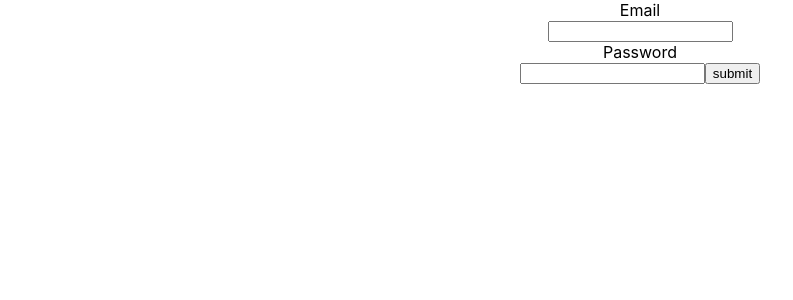
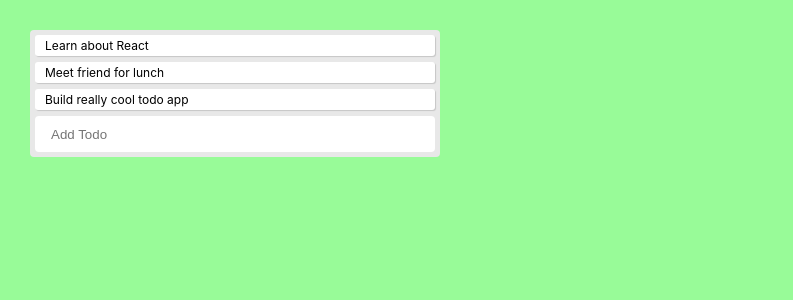
Before and after one commit to Martinsngene/learning-react-jsx, a React (Create React App) app: page / in a window 1280 px wide. Shown: the top 300 px of the page, without its empty margins (0-793 px from the left). Built offline with nearby package versions, Linux system fonts and the light colour scheme.

Commit message:
[learnt some lessons on useState]

```diff
--- a/src/App.css
+++ b/src/App.css
@@ -1,38 +1,34 @@
-.App {
-  text-align: center;
+.app {
+  background: palegreen;
+  padding: 30px;
+  height: 100vh;
 }
 
-.App-logo {
-  height: 40vmin;
-  pointer-events: none;
+.todoList {
+  background: #e8e8e8;
+  border-radius: 4px;
+  padding: 5px;
+  max-width: 400px;
 }
 
-@media (prefers-reduced-motion: no-preference) {
-  .App-logo {
-    animation: App-logo-spin infinite 20s linear;
-  }
+.todo {
+  background: #fff;
+  box-shadow: 1px 1px 1px rgba(0, 0, 0, 0.15);
+  padding: 3px 10px;
+  font-size: 12px;
+  margin-bottom: 6px;
+  border-radius: 3px;
+  display: flex;
+  align-items: center;
+  justify-content: space-between;
 }
 
-.App-header {
-  background-color: #282c34;
-  min-height: 100vh;
-  display: flex;
-  flex-direction: column;
-  align-items: center;
-  justify-content: center;
-  font-size: calc(10px + 2vmin);
-  color: white;
+.input {
+  width: 100%;
+  box-sizing: border-box;
+  border: none;
+  border-radius: 4px;
+  box-shadow: none;
+  padding: 1rem;
+  height: 2.25rem;
 }
-
-.App-link {
-  color: #61dafb;
-}
-
-@keyframes App-logo-spin {
-  from {
-    transform: rotate(0deg);
-  }
-  to {
-    transform: rotate(360deg);
-  }
-}
--- a/src/App.js
+++ b/src/App.js
@@ -1,10 +1,91 @@
+import React, { useState } from "react";
 import "./App.css";
-import CustomInput from "./components/CustomInput";
+
+const Todo = ({ todo, index, completeTodo, removeTodo }) => {
+  return (
+    <div
+      style={{ textDecoration: todo.isCompleted ? "line-through" : "" }}
+      className="todo"
+    >
+      {todo.text}
+      {/* <div>
+        <button onClick={completeTodo(index)}>Complete</button>
+        <button onClick={removeTodo(index)}>X</button>
+      </div> */}
+    </div>
+  );
+};
+
+const TodoForm = ({ addTodo }) => {
+  const [value, setValue] = useState("");
+
+  const handleSubmit = (e) => {
+    e.preventDefault();
+    if (!value) return;
+    addTodo(value);
+    setValue("");
+  };
+
+  return (
+    <form onSubmit={handleSubmit}>
+      <input
+        placeholder="Add Todo"
+        className="input"
+        type="text"
+        value={value}
+        onChange={(e) => setValue(e.target.value)}
+      />
+    </form>
+  );
+};
 
 function App() {
+  const [todos, setTodos] = useState([
+    {
+      text: "Learn about React",
+      isCompleted: false,
+    },
+    {
+      text: "Meet friend for lunch",
+      isCompleted: false,
+    },
+    {
+      text: "Build really cool todo app",
+      isCompleted: false,
+    },
+  ]);
+
+  const addTodo = (text) => {
+    const newTodo = [...todos, { text }];
+    setTodos(newTodo);
+  };
+
+  const completeTodo = (index) => {
+    const newTodos = [...todos];
+    newTodos[index].isCompleted = true;
+    setTodos(newTodos);
+  };
+
+  const removeTodo = (index) => {
+    const newTodos = [...todos];
+    newTodos.splice(index, 1);
+    setTodos(newTodos);
+  };
+
   return (
-    <div className="App">
-      <CustomInput />
+    <div className="app">
+      <div className="todoList">
+        {todos.map((todo, index) => (
+          <Todo
+            key={index}
+            index={index}
+            todo={todo}
+            completeTodo={completeTodo}
+            removeTodo={removeTodo}
+          />
+        ))}
+        <TodoForm addTodo={addTodo} />
+      </div>
     </div>
   );
 }
```
